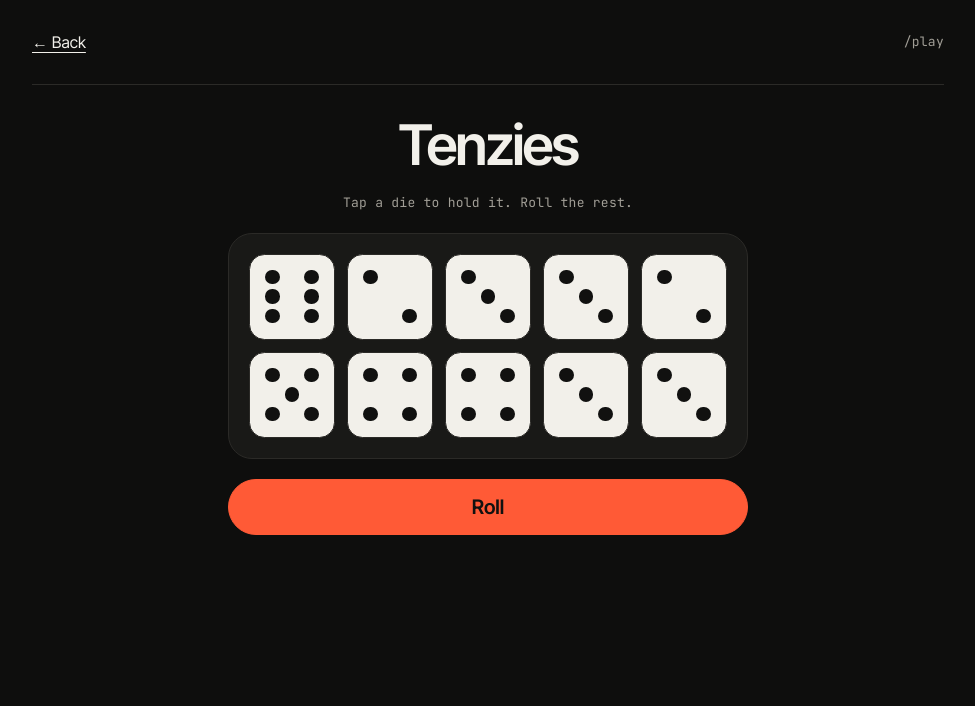
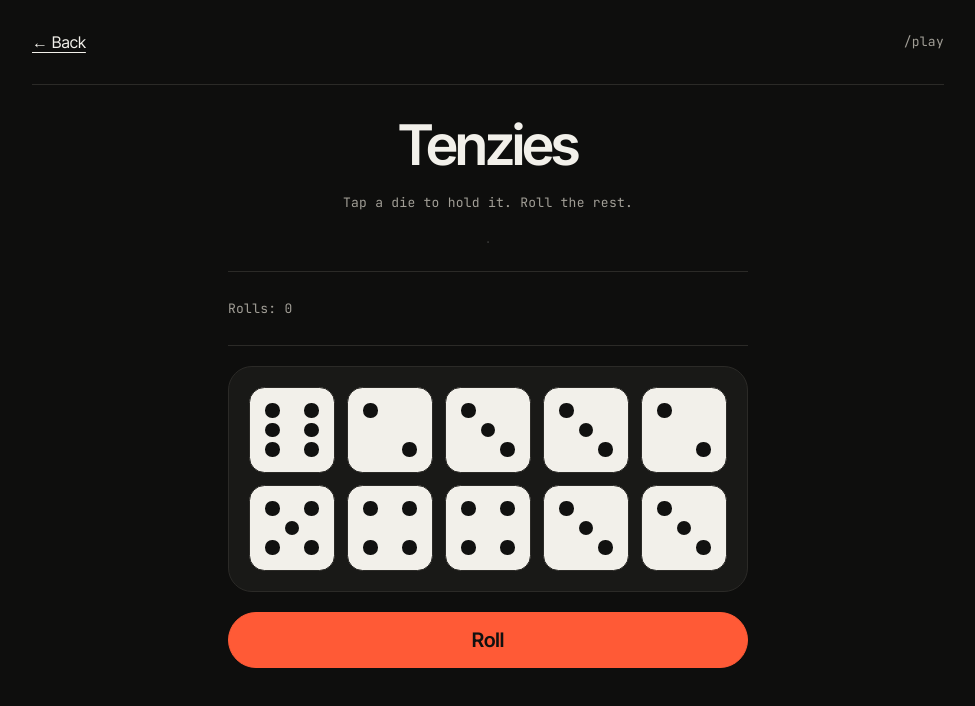
Before and after one commit to Amandecoe/React-Practice, a React (Vite) app in the folder tenzies/: page /play in a window 1280 px wide. Shown: the top 706 px of the page, without its empty margins (152-1127 px from the left). Built offline with nearby package versions, Linux system fonts and the light colour scheme.

Commit message:
rolls counter added

```diff
--- a/tenzies/src/index.css
+++ b/tenzies/src/index.css
@@ -155,7 +155,18 @@ main.game {
   padding: 10px;
   height: auto;
 }
-
+.stats{
+  display: flex;
+  justify-content: space-between;
+  gap: 12px;
+  padding: 14px 0;
+  border-top: 1px solid #2B2A27;
+  border-bottom: 1px solid #2B2A27;
+  font-family: 'JetBrains Mono', ui-monospace, monospace;
+  font-size: 13px;
+  letter-spacing: 0.02em;
+  color: #A19E96;
+}
 hr {
   color: #2B2A27;
   opacity: 15%;
--- a/tenzies/src/pages/Game.jsx
+++ b/tenzies/src/pages/Game.jsx
@@ -5,7 +5,7 @@ import Confetti from "react-confetti"
 import { Link } from "react-router-dom"
 export default function Game() {
     const [dice, setdice] = useState(() => generateAllNewDice()) //store the random numbers generated from the function in the state array
-
+    const [rolls, setRolls] = useState(0)
     function generateAllNewDice(){
     const num = []
     for (let i=0; i<10; i++){
@@ -17,7 +17,6 @@ export default function Game() {
     }
     return num
     }
-
     //having the arrow function in the initial value basically makes the state not rerun the generateAllnewDice function but only pass the return value of the function
     const gameWon = dice.every(die => die.isHeld) &&
                     dice.every(die => die.value === dice[0].value)
@@ -38,11 +37,13 @@ export default function Game() {
 
     function rollDice(){
     if(!gameWon){
+        setRolls( roll => roll+1)
     setdice(oldice => oldice.map(die =>
         die.isHeld ? die : {...die, value: Math.floor(Math.random() * 6) + 1})) //go through the array and if it is held == true then just return the die, if it is not held return a random number
     }
     else{
     setdice(generateAllNewDice())
+    setRolls(0)
     }}
 
     function hold(id){
@@ -66,6 +67,13 @@ export default function Game() {
         <main className="game">
                 <h1 className="title">Tenzies</h1>
                 <p className="instructions">Tap a die to hold it. Roll the rest.</p>
+
+                <hr/>
+                <div className="stats">
+                    <p>Rolls: {rolls}</p>
+                    <p></p>
+                </div>
+
             <section className="main-dices">
             <div className="dice-container">
                 {diceElements}
```
